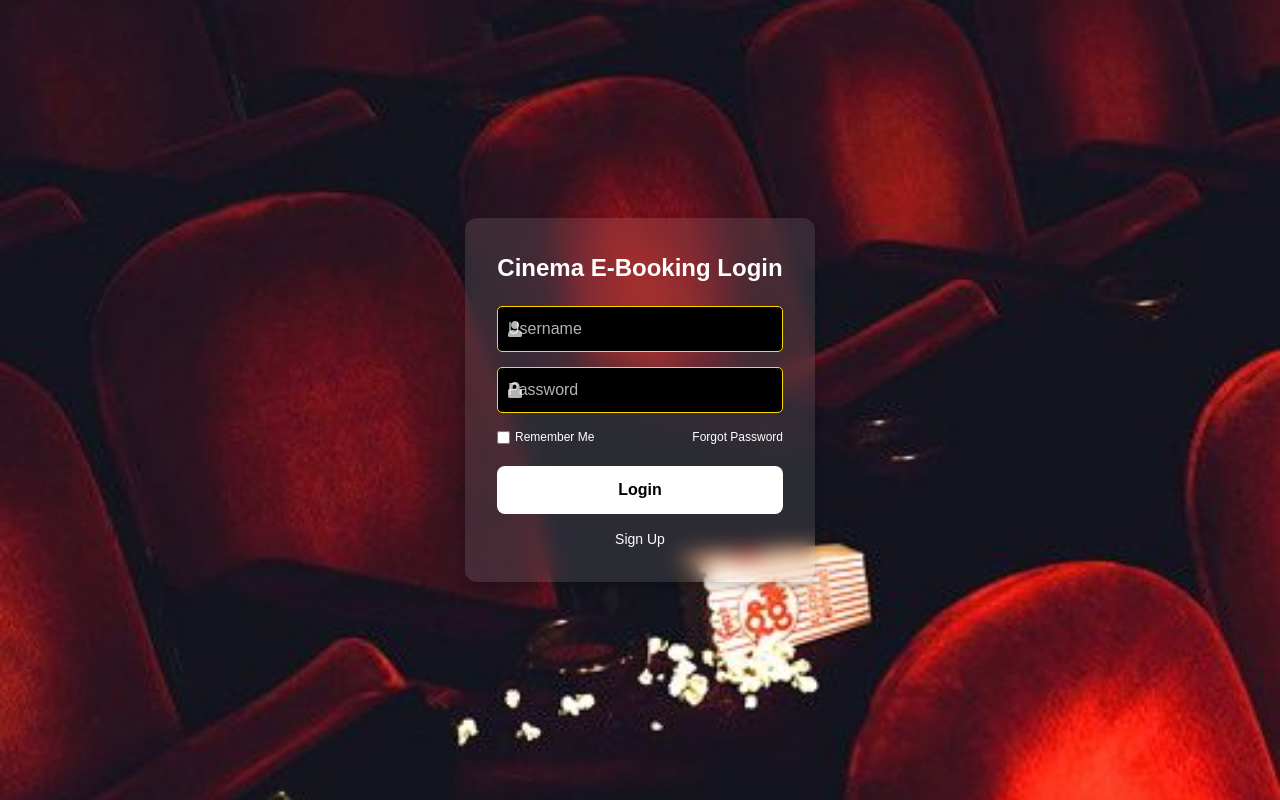
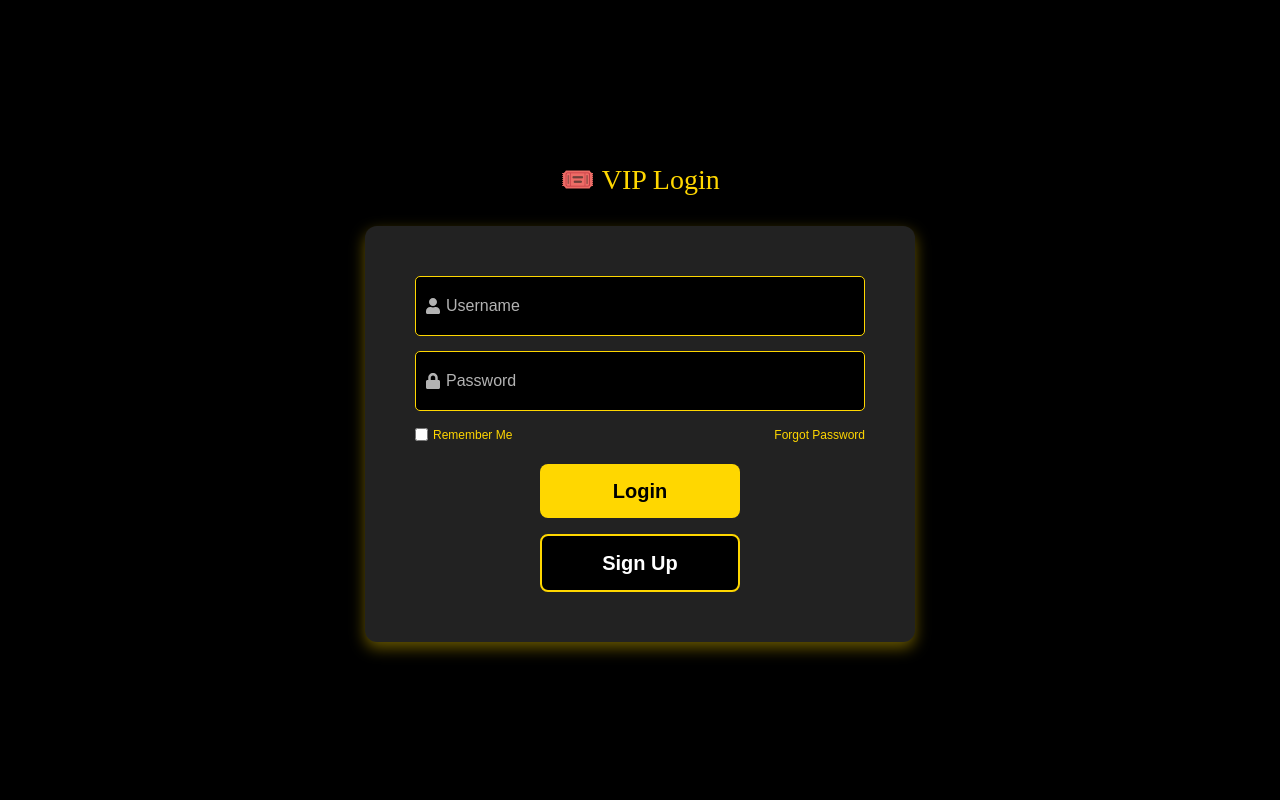
Before and after one commit to meghan-d/swe-project, a React (Create React App) app in the folder cinema-e-booking-system/: page /login in a window 1280 px wide. Built offline with nearby package versions, Linux system fonts and the light colour scheme.

Commit message:
changed styling of login page to match

```diff
--- a/cinema-e-booking-system/src/pages/LoginPage.css
+++ b/cinema-e-booking-system/src/pages/LoginPage.css
@@ -19,17 +19,18 @@
     justify-content: center;
     align-items: center;
     height: 100vh;
+    flex-direction: column;
   }
 
   /* Glassmorphism effect */
   .login-box {
-    background: rgba(255, 255, 255, 0.1);
-    backdrop-filter: blur(10px);
+    max-width: 550px;  /* Increased width */
+    width: 90%;  /* Responsive for smaller screens */
+    background: #222222;
+    padding: 50px;  /* Increased padding */
     border-radius: 12px;
-    padding: 2rem;
-    width: 350px;
+    box-shadow: 0px 6px 15px rgba(255, 215, 0, 0.4);
     text-align: center;
-    box-shadow: 0 4px 10px rgba(0, 0, 0, 0.2);
   }
 
   /* Login Title */
@@ -56,11 +57,13 @@
     color: white;
     font-size: 16px;
     outline: none;
+    height: 60px;
   }
 
   /* Input Placeholder Styling */
   .input-field::placeholder {
     color: rgba(255, 255, 255, 0.7);
+    padding-left: 20px;
   }
 
   /* Input Icons */
@@ -77,7 +80,7 @@
     display: flex;
     justify-content: space-between;
     font-size: 12px;
-    color: white;
+    color: #FFD700;
     margin-bottom: 20px;
   }
 
@@ -92,18 +95,35 @@
 
   /* Login Button */
   .login-button {
-    width: 100%;
+    width: 200px;
     padding: 12px;
-    background-color: white;
+    background-color: #FFD700;
     border: none;
     border-radius: 8px;
-    font-size: 16px;
+    font-size: 20px;
     font-weight: bold;
     cursor: pointer;
     transition: 0.3s ease;
   }
 
   .login-button:hover {
+    background-color: lightgray;
+  }
+
+  .signup-button {
+    width: 200px;
+    padding: 12px;
+    background-color: black;
+    border: 2px solid #FFD700;
+    border-radius: 8px;
+    font-size: 20px;
+    font-weight: bold;
+    cursor: pointer;
+    transition: 0.3s ease;
+    color: white;
+  }
+
+  .signup-button:hover {
     background-color: lightgray;
   }
 
@@ -123,3 +143,10 @@
   .signup a:hover {
     text-decoration: underline;
   }
+
+  .buttons {
+    display: flex;
+    flex-direction: column;
+    align-items: center;
+    gap: 16px;
+  }
--- a/cinema-e-booking-system/src/pages/LoginPage.jsx
+++ b/cinema-e-booking-system/src/pages/LoginPage.jsx
@@ -7,14 +7,14 @@ const LoginPage = () => {
     <div
       className="login-container"
       style={{
-        backgroundImage: `url(${process.env.PUBLIC_URL + '/movie.jpg'})`,
+        backgroundColor: 'black',
         backgroundSize: 'cover',
         backgroundPosition: 'center',
         height: '100vh',
       }}
     >
+      <h2 className="registration-title">🎟️ VIP Login</h2>
       <div className="login-box">
-        <h1>Cinema E-Booking Login</h1>
         <form>
           <div className="input-group">
             <i><FaUser /></i>
@@ -33,11 +33,11 @@ const LoginPage = () => {
             <a href="#">Forgot Password</a>
           </div>
 
-          <button type="submit" className="login-button">Login</button>
+          <div className="buttons">
+            <button type="submit" className="login-button">Login</button>
+            <button className='signup-button'>Sign Up</button>
+          </div>
 
-          <div className="signup">
-            <p>Sign Up</p>
-          </div>
         </form>
       </div>
     </div>
```
